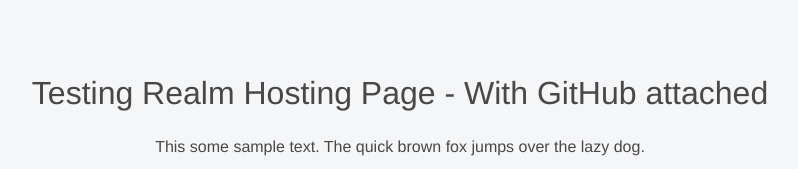
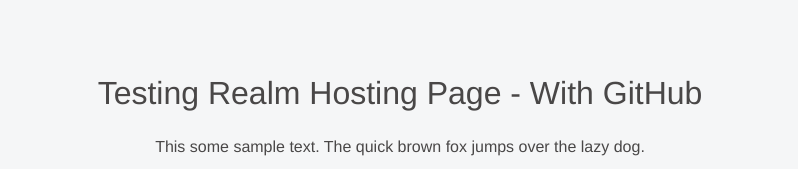
Before and after one commit to shettysuraj/realmapp, a plain HTML site: page index.html in a window 1280 px wide. Shown: the top 169 px of the page, without its empty margins (240-1038 px from the left). Drawn offline with Linux system fonts and the light colour scheme.

Commit message:
Update index.html

```diff
--- a/index.html
+++ b/index.html
@@ -61,7 +61,7 @@
   </head>
   <body>
     <div class="content">
-      <h2>Testing Realm Hosting Page - With GitHub attached</h2>
+      <h2>Testing Realm Hosting Page - With GitHub</h2>
       <div style="text-align: center;">
         This some sample text. The quick brown fox jumps over the lazy dog.
       </div>
```
